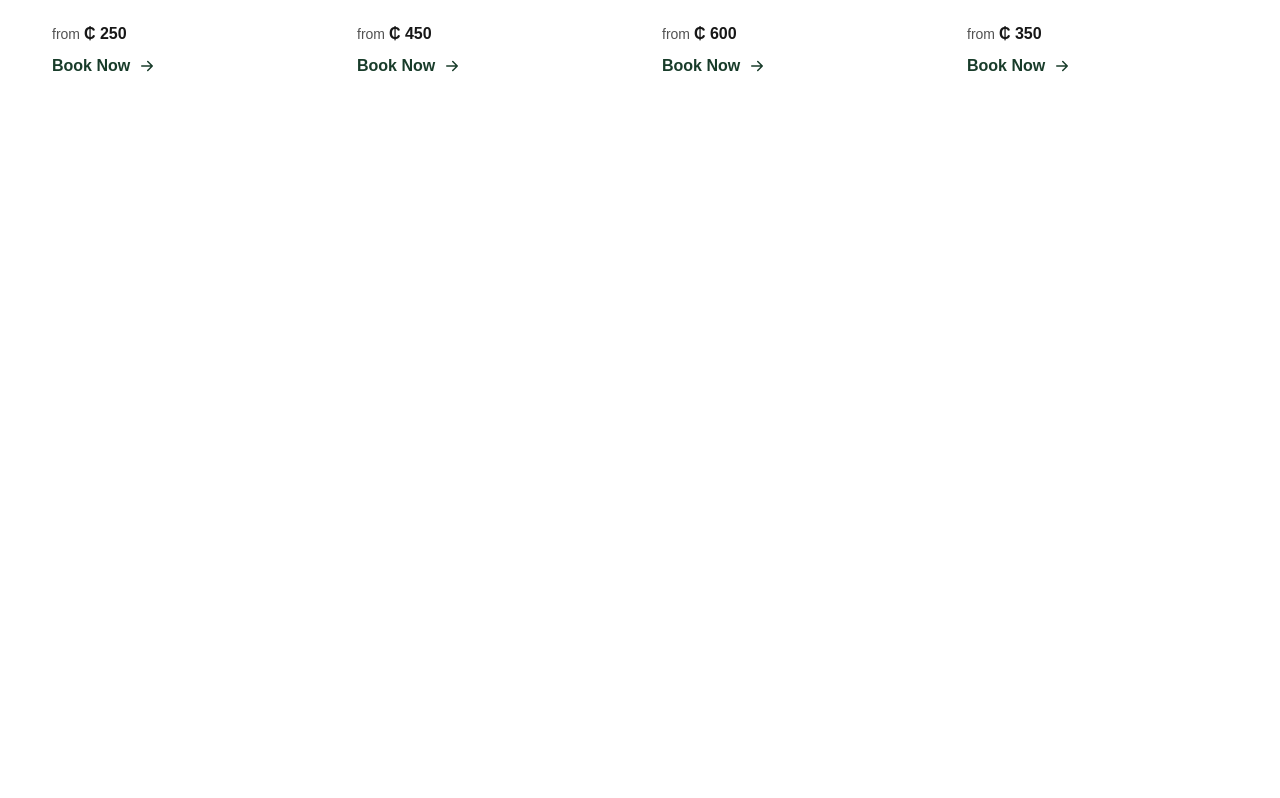
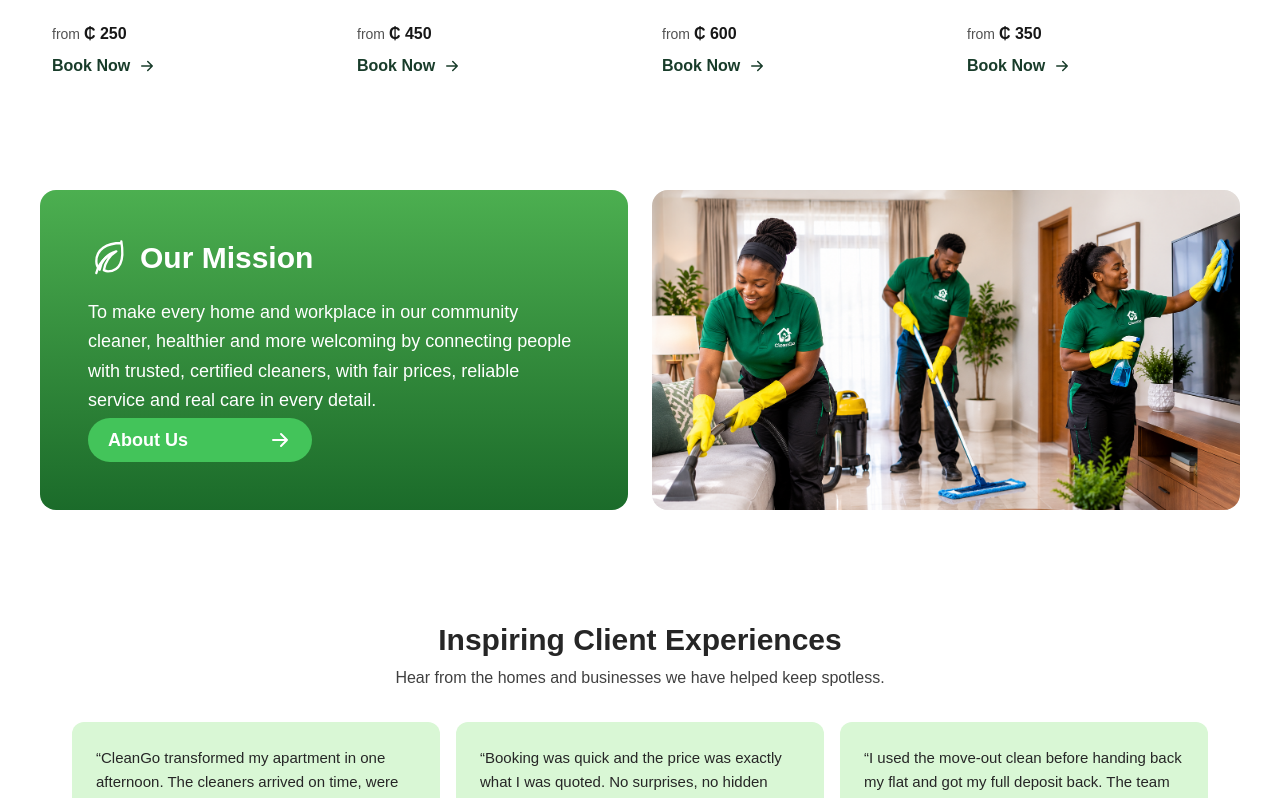
Before and after one commit to yoshiodei/get-fitaa-website, a Next.js app: page / in a window 1280 px wide. Shown: the part 1202-2000 px from the top of the page. Before the commit the page ends 1336 px from the top, so only its background shows below. Built offline with nearby package versions, Linux system fonts and the light colour scheme.

Commit message:
merge pages

```diff
--- a/app/page.tsx
+++ b/app/page.tsx
@@ -8,6 +8,8 @@ import Hero from '@/components/Hero'
 import SubHero from '@/components/SubHero'
 import ServiceAreas from '@/components/ServiceAreas'
 import Services from '@/components/Services'
+import Mission from '@/components/Mission'
+import Testimonials from '@/components/Testimonials'
 
 // const sourceImage = 'https://images.unsplash.com/photo-1581578731548-c64695cc6952?auto=format&fit=crop&w=1200&q=85'
 
@@ -30,6 +32,8 @@ export default function Page() {
         <SubHero />
         <ServiceAreas />
         <Services />
+        <Mission />
+        <Testimonials />
       </PageShell>
       {/* <header className="topbar bg-black text-red-100">
         <a href="#top" className="brand" aria-label="getFitaa home"><span className="brand-mark"><Leaf size={20} fill="currentColor" /></span><span>get<span>Fitaa</span></span></a>
```
